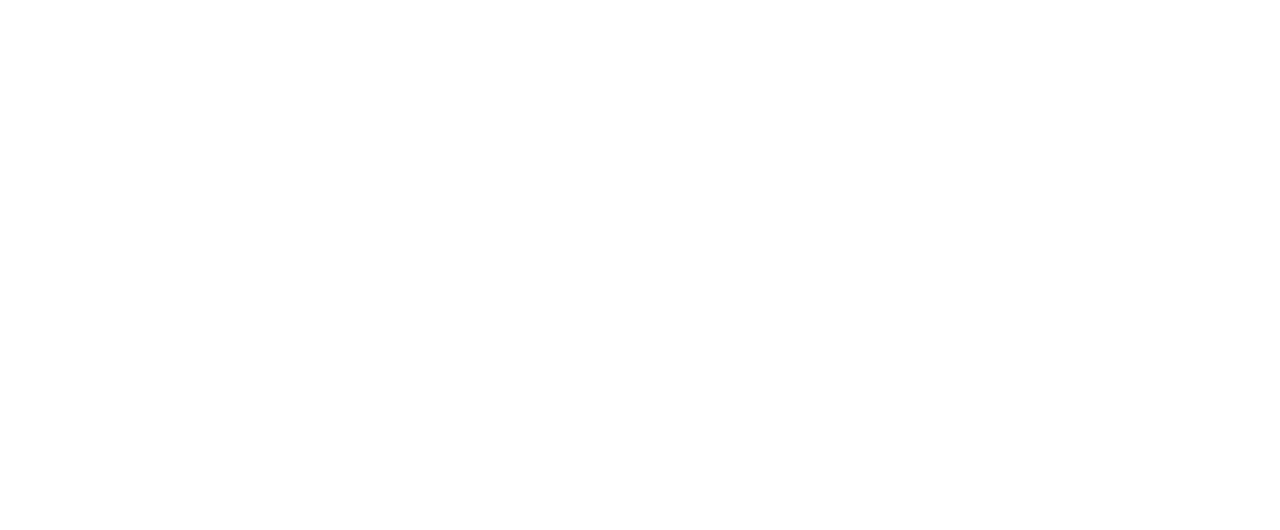
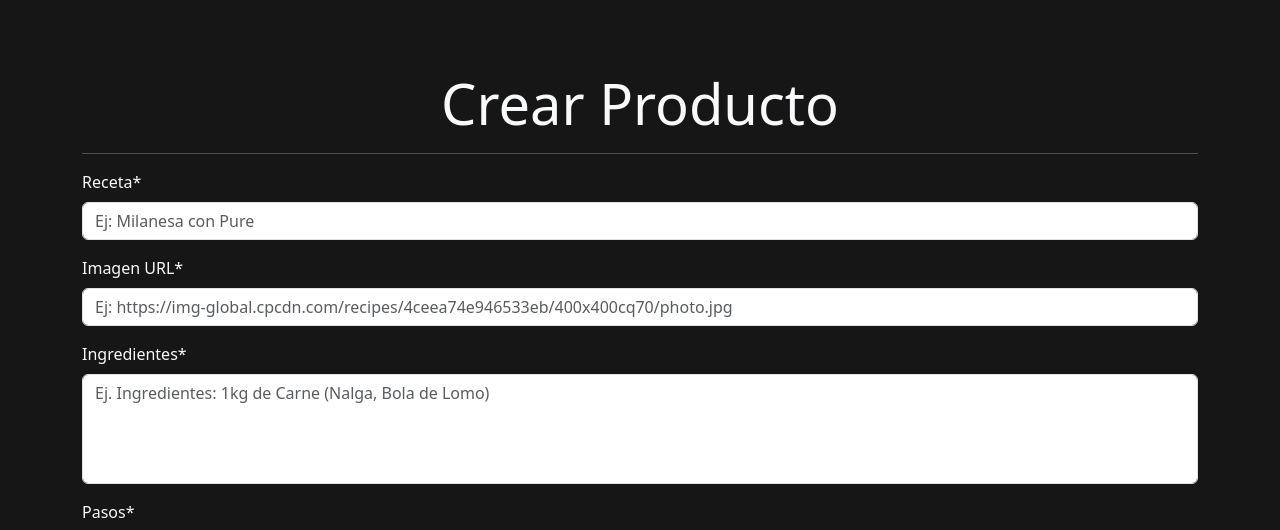
Before and after one commit to Juliancito1/Food-App, a React (Vite) app: page / in a window 1280 px wide. Shown: the part 2006-2536 px from the top of the page. Before the commit the page ends 1949 px from the top, so only its background shows below. Built offline with nearby package versions, Linux system fonts and the light colour scheme.

Commit message:
Se descomenta el resto de componentes en App.jsx

```diff
--- a/src/App.jsx
+++ b/src/App.jsx
@@ -16,14 +16,14 @@
     <>
       <Menu></Menu>
       <section className="mainPage">
-        {/* <Container>
+        <Container>
           <BannerMain></BannerMain>
         </Container>
         <CardDestacados></CardDestacados>
         <ContenedorRecetas />
-        <FormularioReceta></FormularioReceta> */}
+        <FormularioReceta></FormularioReceta>
+        <DetalleReceta></DetalleReceta>
         {/* <Login /> */}
-        <DetalleReceta></DetalleReceta>
       </section>
       <Footer></Footer>
     </>
```
